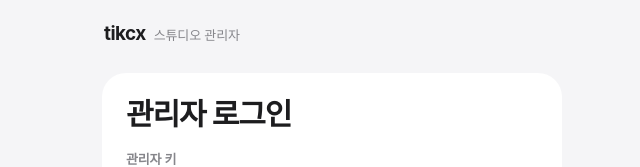
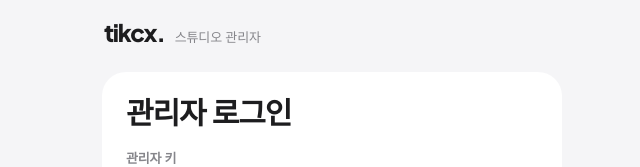
Before and after one commit to ssultakemind-hash/tikcx, a Next.js app: page /admin in a window 1280 px wide. Shown: the top 167 px of the page, without its empty margins (308-948 px from the left). Built offline with nearby package versions, Linux system fonts and the light colour scheme; a web font is replaced by a local one.

Commit message:
New wordmark tikcx. and dot favicon
Co-Authored-By: Claude Opus 5.5 <noreply@anthropic.com>
Claude-Session: https://claude.ai/code/session_01U5Bi9iUXrugH85wd11Z9eH

```diff
--- a/app/admin/page.tsx
+++ b/app/admin/page.tsx
@@ -138,7 +138,7 @@ export default function Admin() {
   if (!authed) {
     return (
       <main className="wrap">
-        <div className="brand">tikcx<small>스튜디오 관리자</small></div>
+        <div className="brand"><span className="logo" aria-label="tikcx">tikcx<i>.</i></span><small>스튜디오 관리자</small></div>
         <form className="card" onSubmit={(e) => { e.preventDefault(); load(); }}>
           <h1>관리자 로그인</h1>
           <div className="field"><label htmlFor="admin-key">관리자 키</label>
@@ -152,7 +152,7 @@ export default function Admin() {
 
   return (
     <main className="wrap wide">
-      <div className="brand">tikcx<small>스튜디오 관리자</small></div>
+      <div className="brand"><span className="logo" aria-label="tikcx">tikcx<i>.</i></span><small>스튜디오 관리자</small></div>
       <TodayList list={list} />
       <form className="card" onSubmit={create}>
         <h2>새 예식 만들기</h2>
--- a/app/c/[slug]/Gallery.tsx
+++ b/app/c/[slug]/Gallery.tsx
@@ -59,15 +59,15 @@ export default function Gallery({ slug, k, fromAdmin }: { slug: string; k: strin
     setCur(null); setArmed(false);
   }
 
-  if (error) return <main className="wrap"><div className="brand">tikcx</div><div className="card"><h1>앨범을 열 수 없어요</h1><p className="muted">{error} 받으신 신랑·신부 전용 링크를 다시 확인해주세요.</p></div></main>;
-  if (!data) return <main className="wrap"><div className="brand">tikcx</div><div className="card"><p className="muted">앨범을 불러오는 중…</p></div></main>;
+  if (error) return <main className="wrap"><div className="brand"><span className="logo" aria-label="tikcx">tikcx<i>.</i></span></div><div className="card"><h1>앨범을 열 수 없어요</h1><p className="muted">{error} 받으신 신랑·신부 전용 링크를 다시 확인해주세요.</p></div></main>;
+  if (!data) return <main className="wrap"><div className="brand"><span className="logo" aria-label="tikcx">tikcx<i>.</i></span></div><div className="card"><p className="muted">앨범을 불러오는 중…</p></div></main>;
 
   const filters: [Filter, string][] = [["all", "전체"], ["guest", "사진"], ["video", "영상"]];
 
   return (
     <main className="wrap">
       <div className="row" style={{ justifyContent: "space-between" }}>
-        <div className="brand">tikcx<small>소중한 순간들을 한곳에</small></div>
+        <div className="brand"><span className="logo" aria-label="tikcx">tikcx<i>.</i></span><small>소중한 순간들을 한곳에</small></div>
         {fromAdmin && <a className="btn ghost small" href="/admin">← 관리자</a>}
       </div>
       {data.phase.daysLeft !== null && data.phase.daysLeft <= WARN_DAYS && data.phase.daysLeft > 0 && data.items.length > 0 && (
--- a/app/globals.css
+++ b/app/globals.css
@@ -25,8 +25,10 @@ a{color:inherit}
 .wrap{max-width:460px;margin:0 auto;display:flex;flex-direction:column;gap:20px}
 .wrap.wide{max-width:760px}
 
-.brand{font-weight:700;font-size:19px;letter-spacing:-0.03em;display:flex;align-items:baseline;gap:8px;padding:4px 2px}
+.brand{display:flex;align-items:baseline;gap:10px;padding:4px 2px}
 .brand small{font-weight:500;font-size:13px;color:var(--muted);letter-spacing:-0.01em}
+.logo{font-family:"Plus Jakarta Sans",var(--font);font-weight:800;font-size:24px;letter-spacing:-0.055em;line-height:1;color:var(--fg)}
+.logo i{font-style:normal}
 
 .card{background:var(--surface);border-radius:24px;padding:24px;display:flex;flex-direction:column;gap:18px}
 h1{font-size:30px;line-height:1.18;font-weight:700;letter-spacing:-0.035em;margin:0;text-wrap:balance}
--- a/app/layout.tsx
+++ b/app/layout.tsx
@@ -2,7 +2,7 @@ import "./globals.css";
 import type { Metadata, Viewport } from "next";
 
 export const metadata: Metadata = {
-  title: "tikcx · 소중한 순간들을 한곳에",
+  title: "tikcx. 틱스",
   description: "결혼식 하객 사진과 영상을 QR 한 번으로 모으는 서비스",
 };
 
@@ -14,6 +14,8 @@ export default function RootLayout({ children }: { children: React.ReactNode })
       <head>
         <link rel="preconnect" href="https://cdn.jsdelivr.net" crossOrigin="" />
         <link rel="stylesheet" href="https://cdn.jsdelivr.net/gh/orioncactus/pretendard@v1.3.9/dist/web/variable/pretendardvariable-dynamic-subset.min.css" />
+        <link rel="preconnect" href="https://fonts.googleapis.com" />
+        <link rel="stylesheet" href="https://fonts.googleapis.com/css2?family=Plus+Jakarta+Sans:wght@800&text=tikcx.&display=swap" />
       </head>
       <body>{children}</body>
     </html>
--- a/app/page.tsx
+++ b/app/page.tsx
@@ -1,7 +1,7 @@
 export default function Home() {
   return (
     <main className="wrap">
-      <div className="brand">tikcx<small>소중한 순간들을 한곳에</small></div>
+      <div className="brand"><span className="logo" aria-label="tikcx">tikcx<i>.</i></span><small>소중한 순간들을 한곳에</small></div>
       <section className="card">
         <div className="hero"><div className="names">하객들이 찍은<br />오늘의 모든 순간</div></div>
         <h1>QR 한 번이면,<br />사진이 한곳에 모여요</h1>
--- a/app/w/[slug]/page.tsx
+++ b/app/w/[slug]/page.tsx
@@ -21,7 +21,7 @@ export default async function GuestPage({ params }: { params: Promise<{ slug: st
   if (p.expired) {
     return (
       <main className="wrap">
-        <div className="brand">tikcx<small>소중한 순간들을 한곳에</small></div>
+        <div className="brand"><span className="logo" aria-label="tikcx">tikcx<i>.</i></span><small>소중한 순간들을 한곳에</small></div>
         <section className="card">
           {hero}
           <h1>함께해 주셔서<br />고마웠어요</h1>
@@ -33,7 +33,7 @@ export default async function GuestPage({ params }: { params: Promise<{ slug: st
 
   return (
     <main className="wrap">
-      <div className="brand">tikcx<small>소중한 순간들을 한곳에</small></div>
+      <div className="brand"><span className="logo" aria-label="tikcx">tikcx<i>.</i></span><small>소중한 순간들을 한곳에</small></div>
       <GuestArea slug={w.slug} uploadOpen={p.uploadOpen}>
         {hero}
         {p.uploadOpen ? (
```
Also changed, not shown: app/icon.svg (added).
